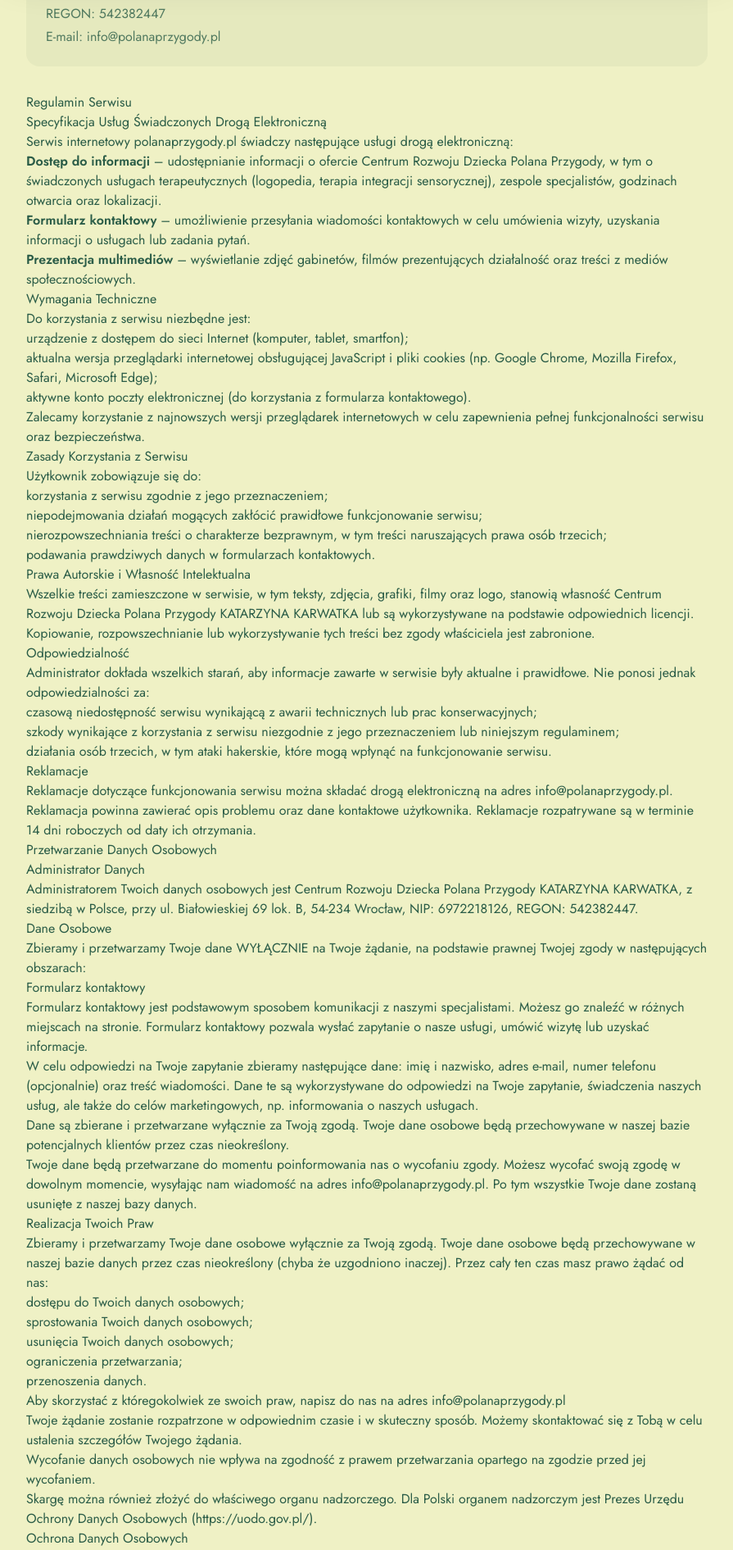
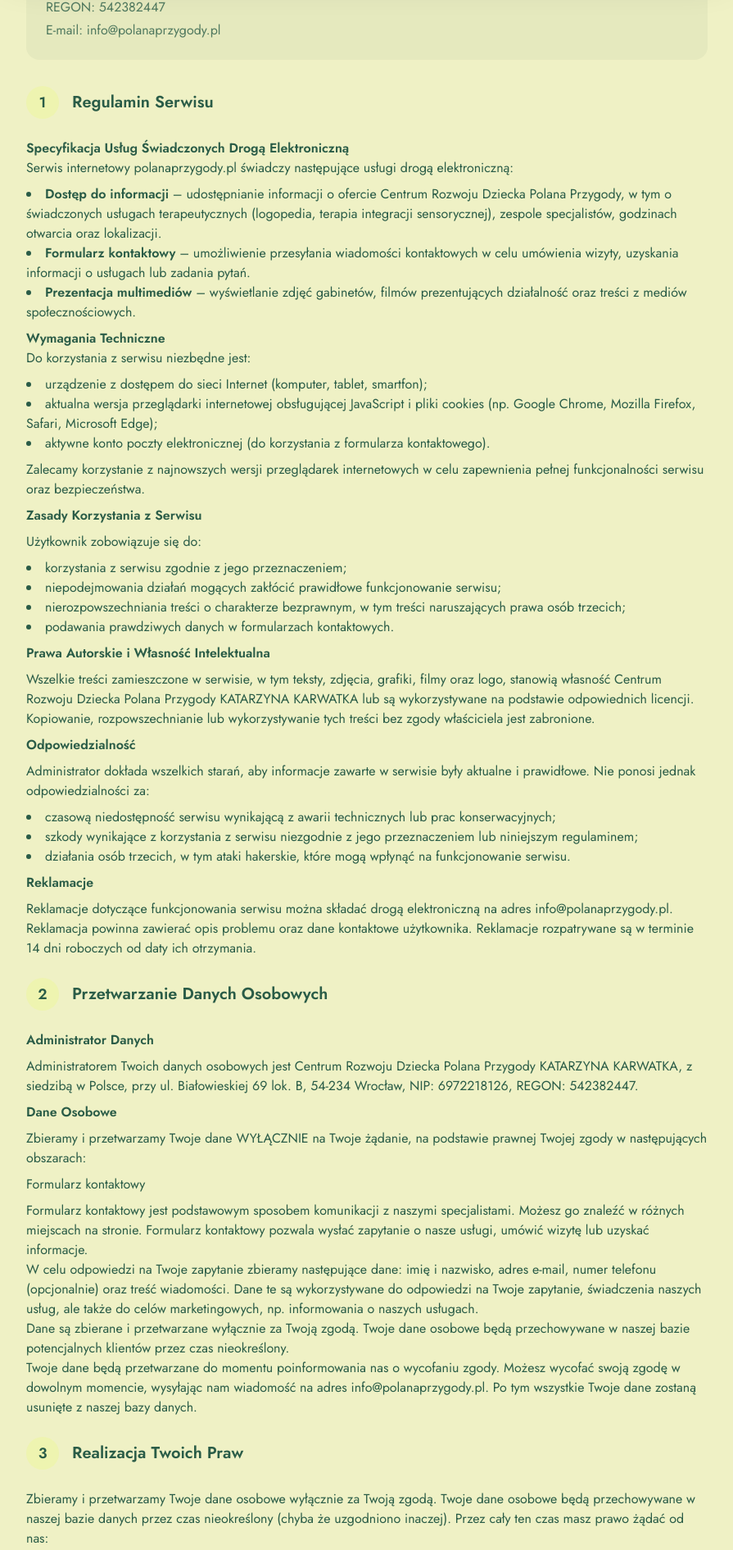
Before and after one commit to PolanaPrzygody/polanaprzygody-pl, a Next.js app: page /polityka-prywatnosci in a window 1280 px wide. Shown: the part 819-2710 px from the top of the page at 82% size, without its empty margins (192-1087 px from the left). Built offline with nearby package versions, Linux system fonts and the light colour scheme.

Commit message:
fix: terms fixes

```diff
--- a/src/app/polityka-prywatnosci/page.tsx
+++ b/src/app/polityka-prywatnosci/page.tsx
@@ -17,9 +17,18 @@
             initial={{ opacity: 0, y: 20 }}
             animate={{ opacity: 1, y: 0 }}
             transition={{ duration: 0.6 }}
-            className="prose prose-lg max-w-none prose-headings:text-polana-dark-green prose-p:text-polana-dark-green/80 prose-li:text-polana-dark-green/80 prose-a:text-polana-lime prose-a:no-underline hover:prose-a:underline prose-strong:text-polana-dark-green"
+            className="prose prose-lg max-w-none
+              prose-headings:text-polana-dark-green prose-headings:!font-bold
+              prose-h2:!text-xl prose-h2:!font-bold prose-h2:!mt-10 prose-h2:!mb-6 prose-h2:!pb-3 prose-h2:border-b-2 prose-h2:border-polana-lime/30
+              prose-h3:text-xl prose-h3:!font-bold prose-h3:!mt-10 prose-h3:!mb-4
+              prose-h4:text-lg prose-h4:!font-bold prose-h4:!mt-8 prose-h4:!mb-4 prose-h4:text-polana-dark-green/90
+              prose-p:text-polana-dark-green/80 prose-p:!mb-6 prose-p:leading-relaxed
+              prose-li:text-polana-dark-green/80 prose-li:!mb-3 prose-li:leading-relaxed
+              prose-ul:!my-6 prose-ul:pl-6 prose-ul:list-disc prose-ul:marker:text-polana-lime
+              prose-a:text-polana-lime prose-a:no-underline hover:prose-a:underline
+              prose-strong:text-polana-dark-green"
           >
-            <p className="lead text-xl text-polana-dark-green/70 mb-8">
+            <p className="lead text-xl text-polana-dark-green/70 mb-6">
               Witamy w Polityce prywatności i regulaminie serwisu Polana Przygody - Centrum Rozwoju Dziecka.
             </p>
 
@@ -52,13 +61,18 @@
               </div>
             </div>
 
-            <h2>Regulamin Serwisu</h2>
+            <div className="mt-6 mb-6">
+              <h2 className="flex items-center gap-4 font-bold text-xl">
+                <span className="w-10 h-10 rounded-full bg-polana-lime/20 flex items-center justify-center text-polana-dark-green font-bold text-lg">1</span>
+                Regulamin Serwisu
+              </h2>
+            </div>
 
-            <h3>Specyfikacja Usług Świadczonych Drogą Elektroniczną</h3>
+            <h3 className="font-bold">Specyfikacja Usług Świadczonych Drogą Elektroniczną</h3>
             <p>
               Serwis internetowy polanaprzygody.pl świadczy następujące usługi drogą elektroniczną:
             </p>
-            <ul>
+            <ul className="mb-2 mt-2 list-disc list-inside">
               <li>
                 <strong>Dostęp do informacji</strong> – udostępnianie informacji o ofercie
                 Centrum Rozwoju Dziecka Polana Przygody, w tym o świadczonych usługach
@@ -76,11 +90,11 @@
               </li>
             </ul>
 
-            <h3>Wymagania Techniczne</h3>
+            <h3 className="font-bold">Wymagania Techniczne</h3>
             <p>
               Do korzystania z serwisu niezbędne jest:
             </p>
-            <ul>
+            <ul className="mb-2 mt-2 list-disc list-inside">
               <li>urządzenie z dostępem do sieci Internet (komputer, tablet, smartfon);</li>
               <li>
                 aktualna wersja przeglądarki internetowej obsługującej JavaScript i pliki
@@ -93,9 +107,9 @@
               zapewnienia pełnej funkcjonalności serwisu oraz bezpieczeństwa.
             </p>
 
-            <h3>Zasady Korzystania z Serwisu</h3>
+            <h3 className="font-bold mb-2 mt-2">Zasady Korzystania z Serwisu</h3>
             <p>Użytkownik zobowiązuje się do:</p>
-            <ul>
+            <ul className="mb-2 mt-2 list-disc list-inside">
               <li>korzystania z serwisu zgodnie z jego przeznaczeniem;</li>
               <li>niepodejmowania działań mogących zakłócić prawidłowe funkcjonowanie serwisu;</li>
               <li>
@@ -105,7 +119,7 @@
               <li>podawania prawdziwych danych w formularzach kontaktowych.</li>
             </ul>
 
-            <h3>Prawa Autorskie i Własność Intelektualna</h3>
+            <h3 className="font-bold mb-2 mt-2">Prawa Autorskie i Własność Intelektualna</h3>
             <p>
               Wszelkie treści zamieszczone w serwisie, w tym teksty, zdjęcia, grafiki, filmy
               oraz logo, stanowią własność Centrum Rozwoju Dziecka Polana Przygody KATARZYNA
@@ -114,12 +128,12 @@
               zabronione.
             </p>
 
-            <h3>Odpowiedzialność</h3>
+            <h3 className="font-bold mb-2 mt-2">Odpowiedzialność</h3>
             <p>
               Administrator dokłada wszelkich starań, aby informacje zawarte w serwisie były
               aktualne i prawidłowe. Nie ponosi jednak odpowiedzialności za:
             </p>
-            <ul>
+            <ul className="mb-2 mt-2 list-disc list-inside">
               <li>
                 czasową niedostępność serwisu wynikającą z awarii technicznych lub prac
                 konserwacyjnych;
@@ -134,7 +148,7 @@
               </li>
             </ul>
 
-            <h3>Reklamacje</h3>
+            <h3 className="font-bold mb-2 mt-2">Reklamacje</h3>
             <p>
               Reklamacje dotyczące funkcjonowania serwisu można składać drogą elektroniczną
               na adres{" "}
@@ -143,22 +157,27 @@
               rozpatrywane są w terminie 14 dni roboczych od daty ich otrzymania.
             </p>
 
-            <h2>Przetwarzanie Danych Osobowych</h2>
+            <div className="mt-6 mb-6">
+              <h2 className="flex items-center gap-4 font-bold text-xl">
+                <span className="w-10 h-10 rounded-full bg-polana-lime/20 flex items-center justify-center text-polana-dark-green font-bold text-lg">2</span>
+                Przetwarzanie Danych Osobowych
+              </h2>
+            </div>
 
-            <h3>Administrator Danych</h3>
+            <h3 className="font-bold mb-2 mt-2">Administrator Danych</h3>
             <p>
               Administratorem Twoich danych osobowych jest Centrum Rozwoju Dziecka Polana
               Przygody KATARZYNA KARWATKA, z siedzibą w Polsce, przy ul. Białowieskiej 69
               lok. B, 54-234 Wrocław, NIP: 6972218126, REGON: 542382447.
             </p>
 
-            <h3>Dane Osobowe</h3>
+            <h3 className="font-bold mb-2 mt-2">Dane Osobowe</h3>
             <p>
               Zbieramy i przetwarzamy Twoje dane WYŁĄCZNIE na Twoje żądanie, na podstawie
               prawnej Twojej zgody w następujących obszarach:
             </p>
 
-            <h4>Formularz kontaktowy</h4>
+            <h4 className="mb-2 mt-2">Formularz kontaktowy</h4>
             <p>
               Formularz kontaktowy jest podstawowym sposobem komunikacji z naszymi
               specjalistami. Możesz go znaleźć w różnych miejscach na stronie. Formularz
@@ -185,14 +204,19 @@
               wszystkie Twoje dane zostaną usunięte z naszej bazy danych.
             </p>
 
-            <h2>Realizacja Twoich Praw</h2>
+            <div className="mt-6 mb-6">
+              <h2 className="flex items-center gap-4 font-bold text-xl">
+                <span className="w-10 h-10 rounded-full bg-polana-lime/20 flex items-center justify-center text-polana-dark-green font-bold text-lg">3</span>
+                Realizacja Twoich Praw
+              </h2>
+            </div>
             <p>
               Zbieramy i przetwarzamy Twoje dane osobowe wyłącznie za Twoją zgodą. Twoje
               dane osobowe będą przechowywane w naszej bazie danych przez czas
               nieokreślony (chyba że uzgodniono inaczej). Przez cały ten czas masz prawo
               żądać od nas:
             </p>
-            <ul>
+            <ul className="mb-2 mt-2 list-disc list-inside">
               <li>dostępu do Twoich danych osobowych;</li>
               <li>sprostowania Twoich danych osobowych;</li>
               <li>usunięcia Twoich danych osobowych;</li>
@@ -225,9 +249,14 @@
               ).
             </p>
 
-            <h2>Ochrona Danych Osobowych</h2>
+            <div className="mt-6 mb-6">
+              <h2 className="flex items-center gap-4 font-bold text-xl">
+                <span className="w-10 h-10 rounded-full bg-polana-lime/20 flex items-center justify-center text-polana-dark-green font-bold text-lg">4</span>
+                Ochrona Danych Osobowych
+              </h2>
+            </div>
 
-            <h3>Przechowywanie Danych i Rozwiązania Techniczne</h3>
+            <h3 className="font-bold mb-2 mt-2">Przechowywanie Danych i Rozwiązania Techniczne</h3>
             <p>
               Aby zapewnić ochronę Twoich danych osobowych, stosujemy odpowiednie
               praktyki gromadzenia, przechowywania i przetwarzania danych oraz środki
@@ -241,7 +270,7 @@
               osób posiadających specjalne uprawnienia dostępu do tych systemów.
             </p>
 
-            <h3>Oprogramowanie Stron Trzecich</h3>
+            <h3 className="font-bold mb-2 mt-2">Oprogramowanie Stron Trzecich</h3>
             <p>
               Okazjonalnie współpracujemy z podmiotami trzecimi, które wspierają nas w
               świadczeniu usług: technologie śledzenia Google Analytics, narzędzia
@@ -252,7 +281,7 @@
               dostęp, tylko do tego, co jest niezbędne do wykonania zleconych zadań.
             </p>
 
-            <h3>Osadzenia Stron Trzecich</h3>
+            <h3 className="font-bold mb-2 mt-2">Osadzenia Stron Trzecich</h3>
             <p>
               W naszych treściach możesz znaleźć osadzenia stron trzecich: posty z
               Instagrama, filmy z YouTube, mapy Google Maps lub funkcje udostępniania w
@@ -262,7 +291,12 @@
               osadzenia stron trzecich są objęte polityką prywatności danej usługi.
             </p>
 
-            <h2>Pliki Cookies i Znaczniki Pikselowe</h2>
+            <div className="mt-6 mb-6">
+              <h2 className="flex items-center gap-4 font-bold text-xl">
+                <span className="w-10 h-10 rounded-full bg-polana-lime/20 flex items-center justify-center text-polana-dark-green font-bold text-lg">5</span>
+                Pliki Cookies i Znaczniki Pikselowe
+              </h2>
+            </div>
             <p>
               Używamy różnych metod śledzenia, takich jak pliki cookies, znaczniki
               pikselowe i inne technologie, aby otrzymywać informacje, które mogą
@@ -291,15 +325,15 @@
               osobowymi przesyłanymi przez Ciebie na naszej stronie.
             </p>
 
-            <h3>Jak i dlaczego ich używamy?</h3>
+            <h3 className="font-bold mb-2 mt-2">Jak i dlaczego ich używamy?</h3>
 
-            <h4>1. W celu korzystania ze strony (niezbędne)</h4>
+            <h4 className="mb-2 mt-2">1. W celu korzystania ze strony (niezbędne)</h4>
             <p>
               Te pliki cookies, znaczniki pikselowe i inne technologie są niezbędne, aby
               umożliwić stronie internetowej świadczenie żądanych funkcji.
             </p>
 
-            <h4>2. W celu funkcjonalności</h4>
+            <h4 className="mb-2 mt-2">2. W celu funkcjonalności</h4>
             <p>
               Te pliki cookies, znaczniki pikselowe i inne technologie zapamiętują
               korzystanie z naszej strony internetowej. Używamy tych plików cookies, aby
@@ -307,7 +341,7 @@
               usług bardziej dostosowanym.
             </p>
 
-            <h4>3. W celu analityki</h4>
+            <h4 className="mb-2 mt-2">3. W celu analityki</h4>
             <p>
               Te pliki cookies, znaczniki pikselowe i inne technologie zbierają
               informacje o sposobie interakcji z naszą stroną internetową. Używamy plików
@@ -317,7 +351,7 @@
               marketingowe.
             </p>
 
-            <h4>4. W celu reklamy i retargetingu</h4>
+            <h4 className="mb-2 mt-2">4. W celu reklamy i retargetingu</h4>
             <p>
               Te pliki cookies, znaczniki pikselowe i inne technologie zbierają
               informacje o Twoich nawykach przeglądania, aby reklamy były odpowiednie dla
@@ -326,7 +360,7 @@
               technologii reklamowych i reklamodawcy.
             </p>
 
-            <h4>5. W celu udostępniania w mediach społecznościowych</h4>
+            <h4 className="mb-2 mt-2">5. W celu udostępniania w mediach społecznościowych</h4>
             <p>
               Te pliki cookies, znaczniki pikselowe i inne technologie są używane, gdy
               udostępniasz informacje za pomocą przycisku udostępniania w mediach
@@ -334,13 +368,13 @@
               informacje mogą być powiązane z działaniami targetowania/reklamy.
             </p>
 
-            <h3>Jak zarządzać plikami cookies?</h3>
+            <h3 className="font-bold mb-2 mt-2">Jak zarządzać plikami cookies?</h3>
             <p>
               Możesz dezaktywować pliki cookies poprzez funkcję wbudowaną w Twoją
               przeglądarkę internetową. Producenci przeglądarek udostępniają strony
               pomocy dotyczące zarządzania plikami cookies w swoich produktach:
             </p>
-            <ul>
+            <ul className="mb-2 mt-2 list-disc list-inside">
               <li>Google Chrome</li>
               <li>Mozilla Firefox</li>
               <li>Microsoft Edge</li>
@@ -353,7 +387,12 @@
               „ściśle niezbędne" dla usług.
             </p>
 
-            <h2>Zmiany Polityki Prywatności</h2>
+            <div className="mt-6 mb-6">
+              <h2 className="flex items-center gap-4 font-bold text-xl">
+                <span className="w-10 h-10 rounded-full bg-polana-lime/20 flex items-center justify-center text-polana-dark-green font-bold text-lg">6</span>
+                Zmiany Polityki Prywatności
+              </h2>
+            </div>
             <p>
               Możemy okresowo aktualizować naszą Politykę Prywatności. Poinformujemy Cię
               o najważniejszych zmianach, ale niektóre zmiany będą wprowadzane bez
@@ -363,13 +402,23 @@
               przeglądania tej Polityki Prywatności.
             </p>
 
-            <h2>Prawo Właściwe</h2>
+            <div className="mt-6 mb-6">
+              <h2 className="flex items-center gap-4 font-bold text-xl">
+                <span className="w-10 h-10 rounded-full bg-polana-lime/20 flex items-center justify-center text-polana-dark-green font-bold text-lg">7</span>
+                Prawo Właściwe
+              </h2>
+            </div>
             <p>
               Wszelkie roszczenia związane z naszą Polityką Prywatności podlegają prawu
               Rzeczypospolitej Polskiej.
             </p>
 
-            <h2>Pytania i Kontakt</h2>
+            <div className="mt-6 mb-6">
+              <h2 className="flex items-center gap-4 font-bold text-xl">
+                <span className="w-10 h-10 rounded-full bg-polana-lime/20 flex items-center justify-center text-polana-dark-green font-bold text-lg">8</span>
+                Pytania i Kontakt
+              </h2>
+            </div>
             <p>
               Skontaktuj się z nami w przypadku jakichkolwiek pytań dotyczących
               przetwarzania danych osobowych lub korzystania z plików cookies /
@@ -386,7 +435,7 @@
                 <a href="mailto:info@polanaprzygody.pl">info@polanaprzygody.pl</a>
               </p>
               <p className="m-0">Tel: +48 790 512 258</p>
-              <p className="m-0 mt-4 text-sm text-polana-dark-green/60">
+              <p className="m-0 mt-4 text-polana-dark-green/60">
                 Ostatnia aktualizacja: grudzień 2025
               </p>
             </div>
--- a/src/app/umow-sie/page.tsx
+++ b/src/app/umow-sie/page.tsx
@@ -228,7 +228,7 @@
                         Akceptuję{" "}
                         <Link
                           href="/polityka-prywatnosci"
-                          className="text-polana-dark-green underline hover:text-polana-lime transition-colors"
+                          className="text-polana-dark-green font-medium underline decoration-polana-olive/50 hover:decoration-polana-dark-green hover:decoration-2 transition-all"
                           target="_blank"
                         >
                           Politykę prywatności i regulamin serwisu
```
